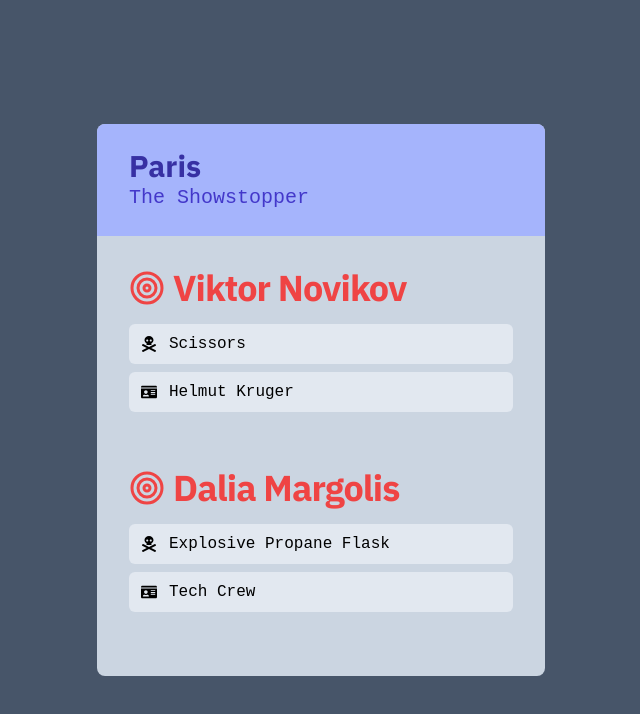
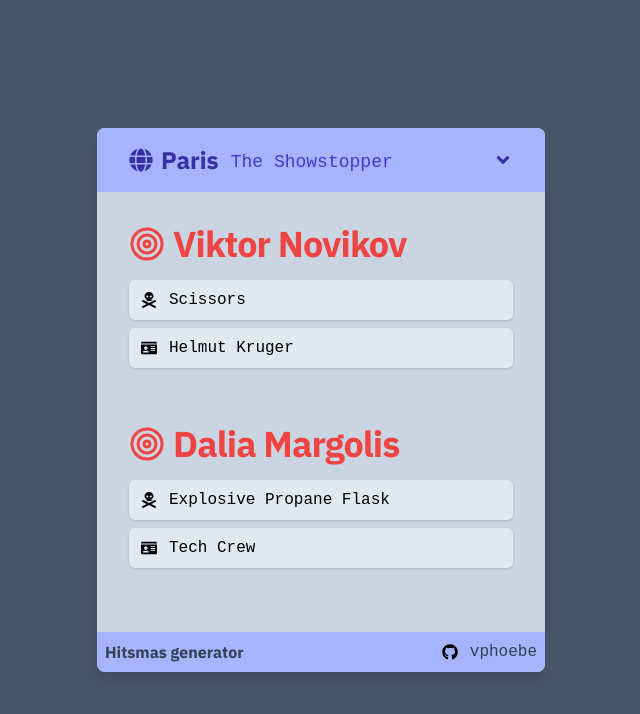
Before and after one commit to vphoebe/hitsmas, a React (Create React App) app: page / in a window 1280 px wide. Shown: the top 714 px of the page, without its empty margins (319-959 px from the left). Built offline with nearby package versions, Linux system fonts and the light colour scheme; a web font is replaced by a local one.

Commit message:
feat: more visual changes

```diff
--- a/public/index.html
+++ b/public/index.html
@@ -6,7 +6,7 @@
   <link rel="icon" href="%PUBLIC_URL%/favicon.ico" />
   <meta name="viewport" content="width=device-width, initial-scale=1" />
   <meta name="theme-color" content="#000000" />
-  <meta name="description" content="Web site created using create-react-app" />
+  <meta name="description" content="Generate random mission objectives for HITMAN series games" />
   <link rel="apple-touch-icon" href="%PUBLIC_URL%/logo192.png" />
 
   <link rel="preconnect" href="https://fonts.gstatic.com">
@@ -26,7 +26,7 @@
       work correctly both with client-side routing and a non-root public URL.
       Learn how to configure a non-root public URL by running `npm run build`.
     -->
-  <title>React App</title>
+  <title>Hitsmas Generator</title>
 </head>
 
 <body class="bg-gray-600 h-screen">
--- a/src/App.tsx
+++ b/src/App.tsx
@@ -2,19 +2,23 @@ import * as React from "react";
 import data from "./data";
 import Mission from "./Mission";
 import Select from "./Select";
+import Nav from "./Nav";
 
 function App() {
   const [selectedMission, setSelectedMission] = React.useState(
     data.missions[0]
   );
   return (
-    <div className="h-screen flex flex-col justify-center">
-      <div className="container mx-auto max-w-md bg-gray-300 rounded-lg">
-        <Select
-          selectedMission={selectedMission}
-          setSelectedMission={setSelectedMission}
-        />
-        <Mission mission={selectedMission} />
+    <div className="h-screen flex flex-col">
+      <div className="flex flex-col justify-center flex-grow px-2">
+        <div className="container mx-auto max-w-md bg-gray-300 rounded-lg shadow-lg">
+          <Select
+            selectedMission={selectedMission}
+            setSelectedMission={setSelectedMission}
+          />
+          <Mission mission={selectedMission} />
+          <Nav />
+        </div>
       </div>
     </div>
   );
--- a/src/Mission.tsx
+++ b/src/Mission.tsx
@@ -23,7 +23,7 @@ const getRnd = (array: string[]): string => {
 
 const Objective = ({ Icon, text }: ObjectiveProps) => {
   return (
-    <div className="flex items-center bg-gray-200 py-2 rounded-md mb-2">
+    <div className="flex items-center bg-gray-200 py-2 rounded-md mb-2 shadow">
       <Icon className="mx-3" /> {text}
     </div>
   );
--- /dev/null
+++ b/src/Nav.tsx
@@ -0,0 +1,21 @@
+import * as React from "react";
+import { FaGithub } from "react-icons/fa";
+
+const Nav = () => {
+  return (
+    <nav className="flex flex-wrap bg-blue-300 justify-between p-2 rounded-b-lg">
+      <div className="font-bold text-gray-700">Hitsmas generator</div>
+      <a
+        href="https://github.com/vphoebe/hitsmas"
+        target="blank"
+        rel="noopener"
+        className="flex items-center"
+      >
+        <FaGithub className="mr-3" />
+        <div className="font-mono text-gray-700">vphoebe</div>
+      </a>
+    </nav>
+  );
+};
+
+export default Nav;
--- a/src/Select.tsx
+++ b/src/Select.tsx
@@ -1,6 +1,7 @@
 import * as React from "react";
 import { MissionType } from "./types";
 import data from "./data";
+import { FaGlobe, FaAngleDown } from "react-icons/fa";
 
 interface SelectPropTypes {
   selectedMission: MissionType;
@@ -9,15 +10,17 @@ interface SelectPropTypes {
 
 const Select = ({ selectedMission, setSelectedMission }: SelectPropTypes) => {
   return (
-    <div className="px-8 py-6 bg-blue-300 rounded-t-lg">
-      <div>
-        <div className="font-bold text-3xl text-blue-800">
+    <div className="px-8 py-4 bg-blue-300 rounded-t-lg flex justify-between items-center">
+      <div className="flex flex-wrap items-center">
+        <div className="font-bold text-2xl text-blue-800 mr-3 flex items-center">
+          <FaGlobe className="mr-2" />
           {selectedMission.location}
         </div>
-        <div className="font-mono text-xl text-blue-700">
+        <div className="font-mono text-lg text-blue-700 mt-1">
           {selectedMission.title}
         </div>
       </div>
+      <FaAngleDown className="text-xl text-blue-800" />
     </div>
   );
 };
```
